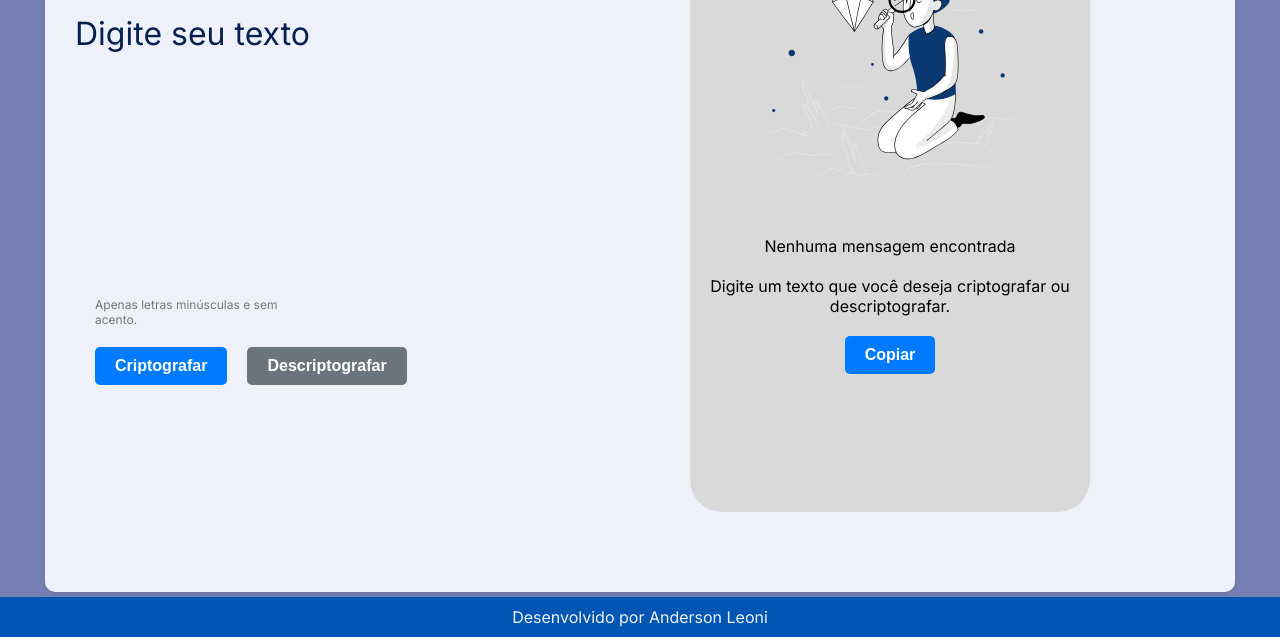
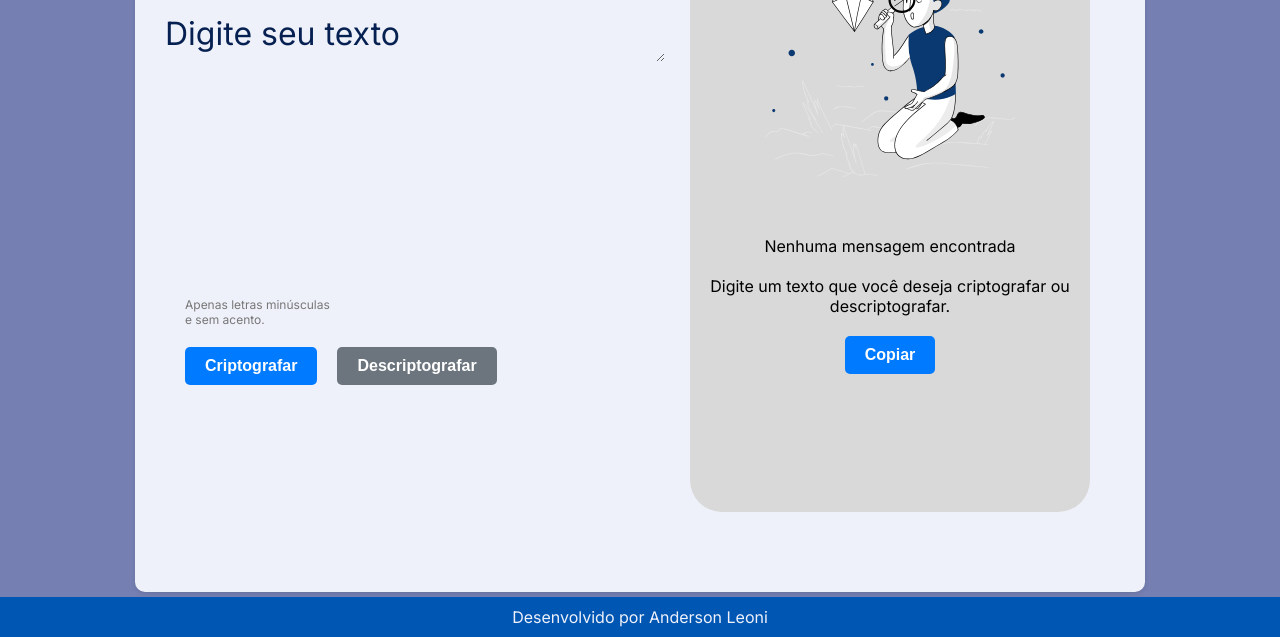
Before and after one commit to AndersonLeoni/decodificador, a plain HTML site: page index.html in a window 1280 px wide. Shown: the part 163-800 px from the top of the page. Drawn offline with Linux system fonts and the light colour scheme.

Commit message:
ultimas atualizações

```diff
--- a/style.css
+++ b/style.css
@@ -51,13 +51,13 @@ body {
 }
 
 .digite_texto {
-    width: 680px;
+    width: 500px;
     height: 48px;
     background-color: #EFF1FA;
     border: none;
     margin-top: 30px;
     font-family: "Inter", sans-serif;
-font-size: 20px;
+font-size: 32px;
 }
 
 .digite_texto::placeholder {
```
